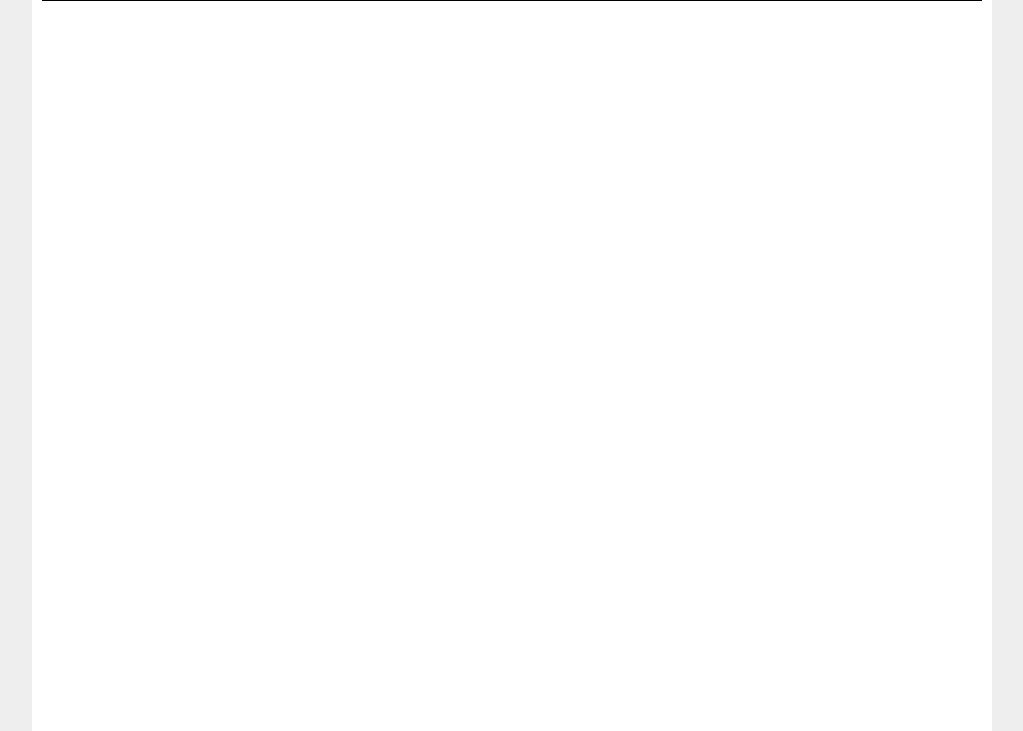
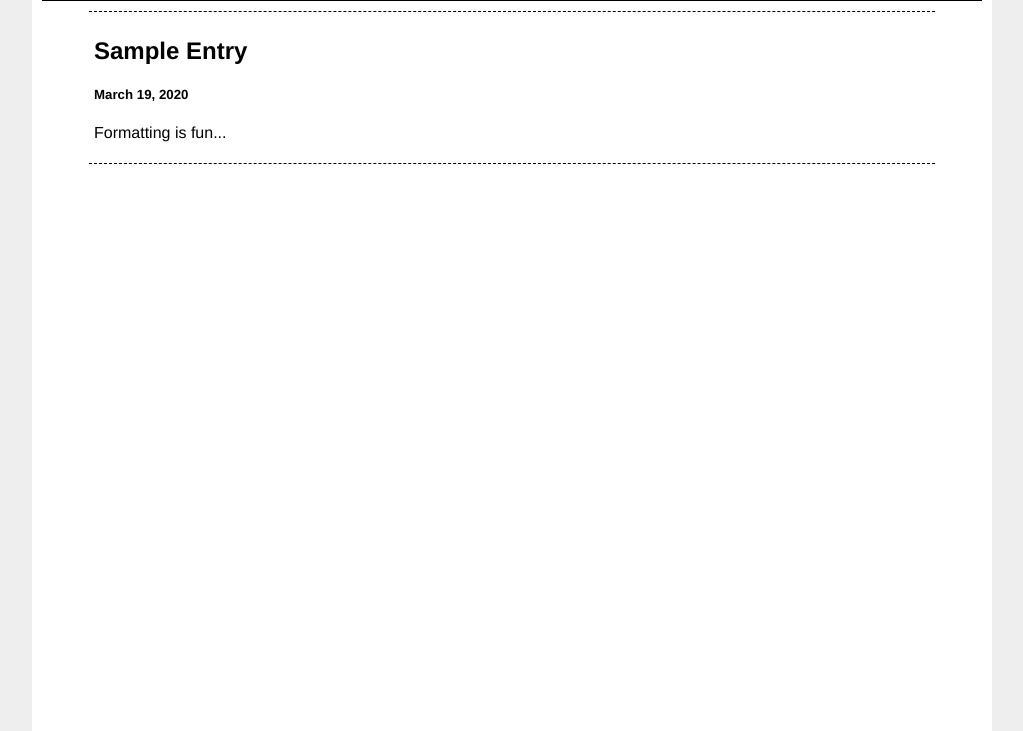
Before and after one commit to SamBT/SamBT.github.io, a plain HTML site: page blog/blog-list.html in a window 1280 px wide. Shown: the part 69-800 px from the top of the page, without its empty margins (128-1151 px from the left). Drawn offline with nearby package versions, Linux system fonts and the light colour scheme.

Commit message:
added basic blog functionality

```diff
--- a/blog/blog-list.html
+++ b/blog/blog-list.html
@@ -4,6 +4,7 @@
   <title>Sam Bright-Thonney</title>
   <meta charset="utf-8"/>
   <link rel='stylesheet' href='../style.css'/>
+  <link rel="stylesheet" href="blog-style.css">
   <script src="https://polyfill.io/v3/polyfill.min.js?features=es6"></script>
   <script id="MathJax-script" async
           src="https://cdn.jsdelivr.net/npm/mathjax@3/es5/tex-mml-chtml.js">
@@ -24,6 +25,16 @@
         </div>
       </div>
 
+      <div class="post-container">
+        <div class="post">
+          <div class="post-title"><h2>Sample Entry</h2></div>
+          <div class="post-subtitle"><h5>March 19, 2020</h5></div>
+          <div class="post-text">
+            <p>Formatting is fun...</p>
+          </div>
+        </div>
+      </div>
+
     </div>
   </div>
 
--- /dev/null
+++ b/blog/blog-style.css
@@ -0,0 +1,17 @@
+.post-container {
+  display: flex;
+  justify-content: center;
+}
+
+.post {
+  justify-content: flex-start;
+  border-top: 1px dashed black;
+  border-bottom: 1px dashed black;
+  width: 90%;
+  margin: 10px auto;
+  padding: 5px;
+}
+
+.post-text {
+  font-size: 12pt;
+}
--- a/style.css
+++ b/style.css
@@ -38,6 +38,7 @@ body, html {
   background-color: white;
   display: flex;
   justify-content: space-between;
+  font-size: 12pt;
 }
 
 .menu-links {
```
